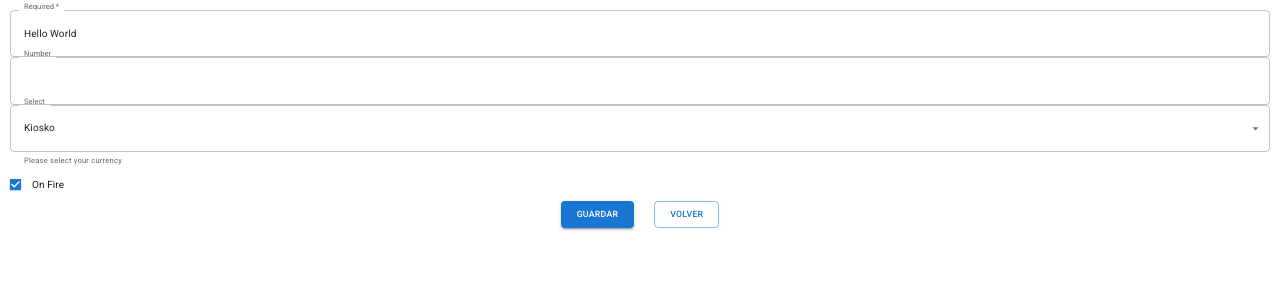
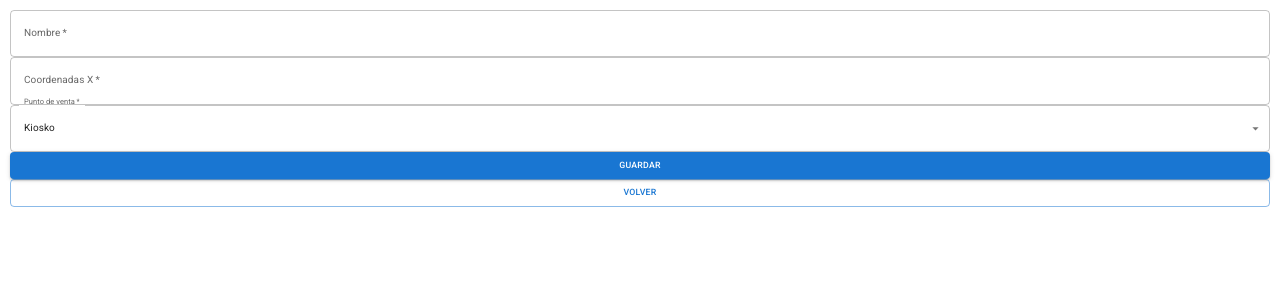
Before and after one commit to facubarneche/worldcapp2023-backoffice, a React (Vite) app: page /puntos-de-venta/new in a window 1280 px wide. Shown: the top 300 px of the page. Built offline with nearby package versions, Linux system fonts and the light colour scheme; the HTML template or start-up script is replaced by a standard one.

Commit message:
improvement: Se inicializa la funcionalidad para iterar los inputs para el formulario
Co-authored-by: alemeni2001 <alejomenini@gmail.com>

```diff
--- a/src/pages/salesPointForm/SalesPointForm.css
+++ b/src/components/itemFormBuilder/ItemFormBuilder.css
@@ -1,14 +1,14 @@
-.sales-point-form{
+.item-form-builder{
     margin: 1em;
 }
 
-.sales-point-form__input{
+.item-form-builder__input{
     width: 100%;
     margin: 1em 0;
 
 }
 
-.sales-point-form__button{
+.item-form-builder__button{
     display: flex;
     justify-content: center;
     gap: 2em;
--- a/src/components/itemFormBuilder/ItemFormBuilder.jsx
+++ b/src/components/itemFormBuilder/ItemFormBuilder.jsx
@@ -1,6 +1,38 @@
-const ItemFormBuilder = () => {
+import { Button, TextField } from "@mui/material"
+import './ItemFormBuilder.css'
+
+const ItemFormBuilder = ({ inputs }) => {
   return (
-    <div>ItemFormBuilder</div>
+    <div className="item-form-builder">
+      {inputs.map((input, index) =>
+        <TextField
+          key={index}
+          className="item-form-builder__input"
+          required
+          label={input.label}
+          type={input.type}
+          defaultValue={input.defaultValue}
+          select={input.type === 'select'}
+          SelectProps={{
+            native: true,
+          }}
+        >
+          {input.type === 'select' &&
+            input.options.map((option) =>
+              <option key={option} value={option}>
+                {option}
+              </option>
+            )}
+        </TextField>
+      )}
+
+      <Button className="item-form-builder__button" variant="contained">
+        Guardar
+      </Button>
+      <Button className="item-form-builder__button" variant="outlined">
+        Volver
+      </Button>
+    </div>
   )
 }
 
--- a/src/components/logoComponent/LogoComponent.jsx
+++ b/src/components/logoComponent/LogoComponent.jsx
@@ -1,10 +1,10 @@
-import "./logo.css"
+import "./Logo.css"
 import { Box } from "@mui/material"
 
 export const LogoComponent = () => {
   return (
     <Box className="logo">
-      <img className="logo__img" src="/src/assets/logo-icon.png" alt="WorldCapp Logotipo"/>
+      <img className="logo__img" src="/src/assets/logo-icon.png" alt="WorldCapp Logotipo" />
       <section className="logo__text">
         <span className="logo__first-part">world</span><span className="logo__center-dot">.</span><span className="logo__last-part">capp</span>
       </section>
--- a/src/pages/login/Login.jsx
+++ b/src/pages/login/Login.jsx
@@ -1,6 +1,6 @@
 import { Container, Box, TextField, Button, InputLabel } from '@mui/material'
 import { formToJSON } from 'axios'
-import { LogoComponent } from 'components/LogoComponent/LogoComponent'
+import { LogoComponent } from 'src/components/logoComponent/LogoComponent'
 import { useState } from 'react'
 import { Navigate, useNavigate } from 'react-router-dom'
 import { userService } from 'services/UserService/UserService'
--- a/src/pages/salesPointForm/SalesPointForm.jsx
+++ b/src/pages/salesPointForm/SalesPointForm.jsx
@@ -1,47 +1,27 @@
-import { TextField, Button, Checkbox, FormControlLabel } from "@mui/material"
-import './SalesPointForm.css'
+import ItemFormBuilder from "src/components/itemFormBuilder/ItemFormBuilder"
 
 const SalesPointForm = () => {
-  const tiposPuntosDeVenta = ['Kiosko', 'Verduleria', 'Fafaleria']
+  const inputs = [
+    {
+      type: 'text',
+      label: 'Nombre',
+    },
+    {
+      type: 'number',
+      label: 'Coordenadas X',
+    },
+    {
+      type: 'select',
+      label: 'Punto de venta',
+      options: ['Kiosko', 'Librería', 'Supermercado'],
+      defaultValue: "Kiosko"
+    }
+  ]
+
   return (
-    <div className="sales-point-form">
-      <TextField className="sales-point-form__input"
-        required
-        id="outlined-required"
-        label="Required"
-        defaultValue="Hello World"
-      />
-      <TextField className="sales-point-form__input"
-        id="outlined-number"
-        label="Number"
-        type="number"
-        InputLabelProps={{
-          shrink: true,
-        }}
-      />
-      <TextField className="sales-point-form__input"
-        id="outlined-select-currency"
-        select
-        label="Select"
-        defaultValue="Kiosko"
-        helperText="Please select your currency"
-        SelectProps={{
-          native: true,
-        }}
-      >
-        {tiposPuntosDeVenta.map((option) =>
-          <option key={option} value={option}>
-            {option}
-          </option>
-        )}
-      </TextField>
-
-      <FormControlLabel control={<Checkbox defaultChecked />} label="On Fire" />
-      <div className="sales-point-form__button">
-        <Button variant="contained">Guardar</Button>
-        <Button variant="outlined">Volver</Button>
-      </div>
-    </div>
+    <>
+      <ItemFormBuilder inputs={inputs} />
+    </>
   )
 }
 
```
